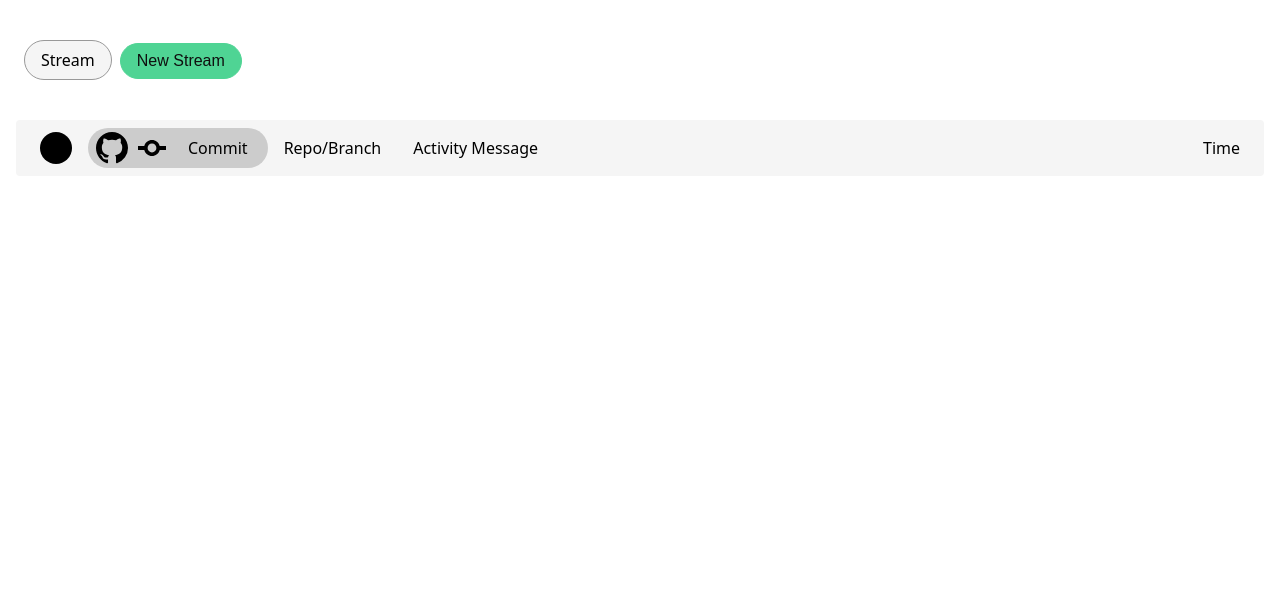
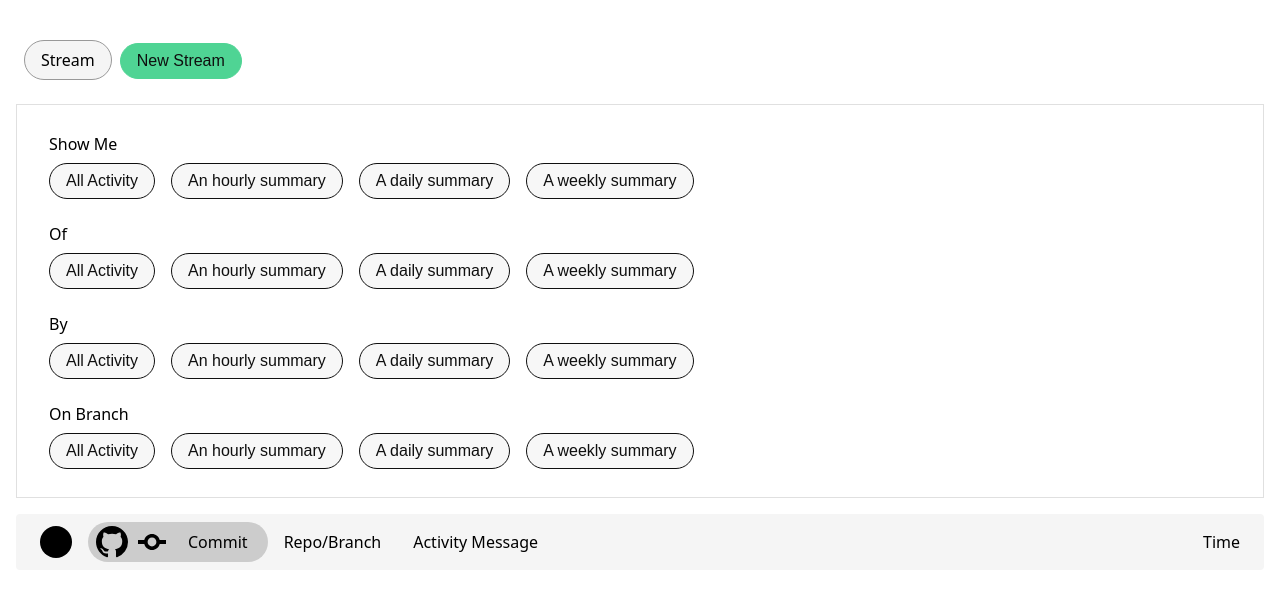
Before and after one commit to infinitescroll/archived-streams, a Next.js app: page / in a window 1280 px wide. Shown: the top 600 px of the page. Built offline with nearby package versions, Linux system fonts and the light colour scheme.

Commit message:
Displays StreamEditor inline

```diff
--- a/pages/_app.jsx
+++ b/pages/_app.jsx
@@ -6,7 +6,7 @@ import withReduxStore from '../lib/with-redux-store'
 import { Box, Menu, MenuItem } from '../components'
 import Button from '../components/Button'
 import ActivityItem from '../components/ActivityItem'
-import Input from '../components/Input'
+import StreamEditor from '../components/StreamEditor'
 
 const GlobalStyle = createGlobalStyle`
   body {
@@ -61,6 +61,7 @@ class MyApp extends App {
             </StreamMenu>
             <Button primary>New Stream</Button>
             <ActivityWrapper>
+              <StreamEditor />
               <ActivityItem />
             </ActivityWrapper>
           </Box>
```
